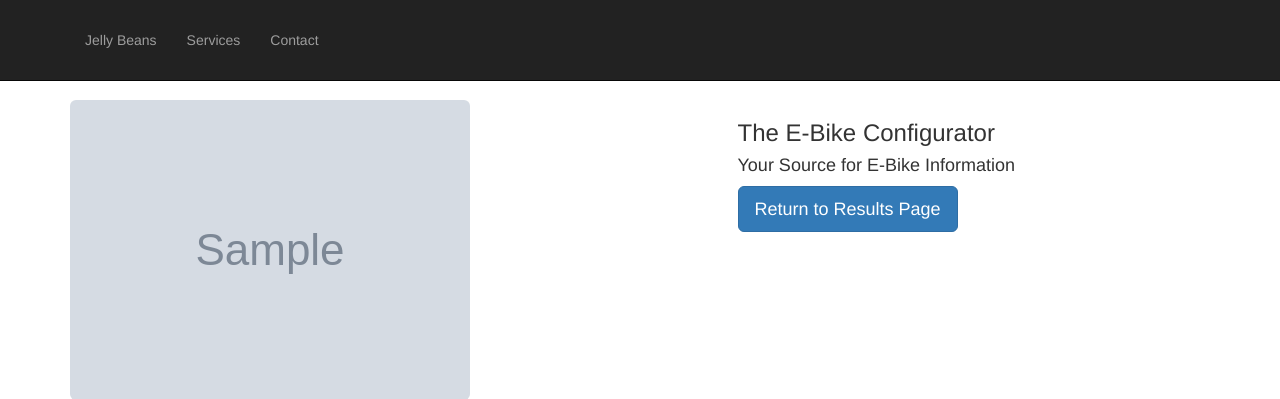
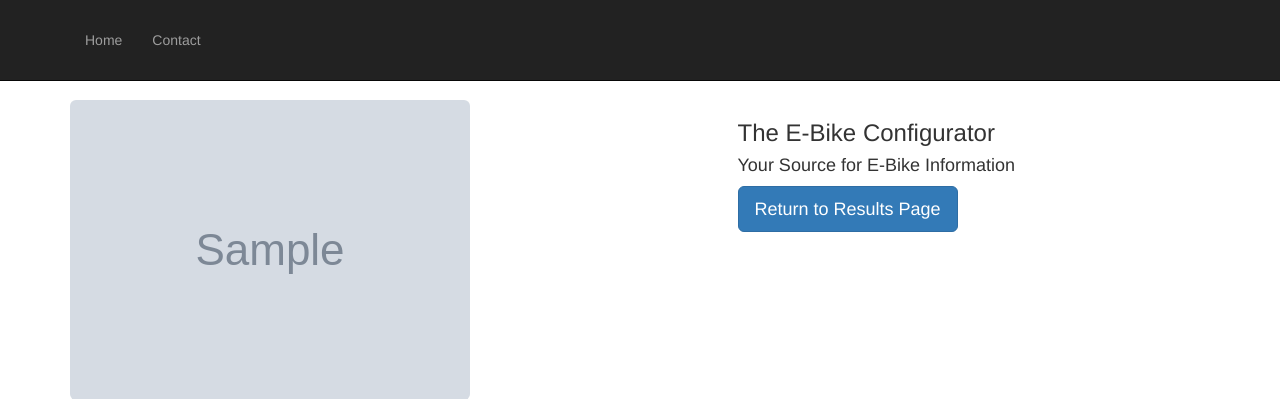
Before and after one commit to rvarley/capstone, a Django app: template configurator/bike_app/templates/bike_details.html in a window 1280 px wide. Shown: the top 399 px of the page. Run offline with Django 3.2, Linux system fonts and the light colour scheme; the template is opened without the code that fills it: values that come from a table or form of the project are taken from there, others are empty; tables that the repository leaves empty hold one stand-in row (values such as "Sample post"); grey boxes marked "Sample" are stand-in pictures; some libraries are stand-ins or nearby versions.

Commit message:
Fixed menu bar with links to home and contact files

```diff
--- a/configurator/bike_app/templates/base1.html
+++ b/configurator/bike_app/templates/base1.html
@@ -48,13 +48,10 @@
             <div class="collapse navbar-collapse" id="bs-example-navbar-collapse-1">
                 <ul class="nav navbar-nav">
                     <li>
-                        <a href="#">Jelly Beans</a>
+                        <a href="home.html">Home</a>
                     </li>
                     <li>
-                        <a href="#">Services</a>
-                    </li>
-                    <li>
-                        <a href="#">Contact</a>
+                        <a href="contact.html">Contact</a>
                     </li>
                 </ul>
             </div>
```
